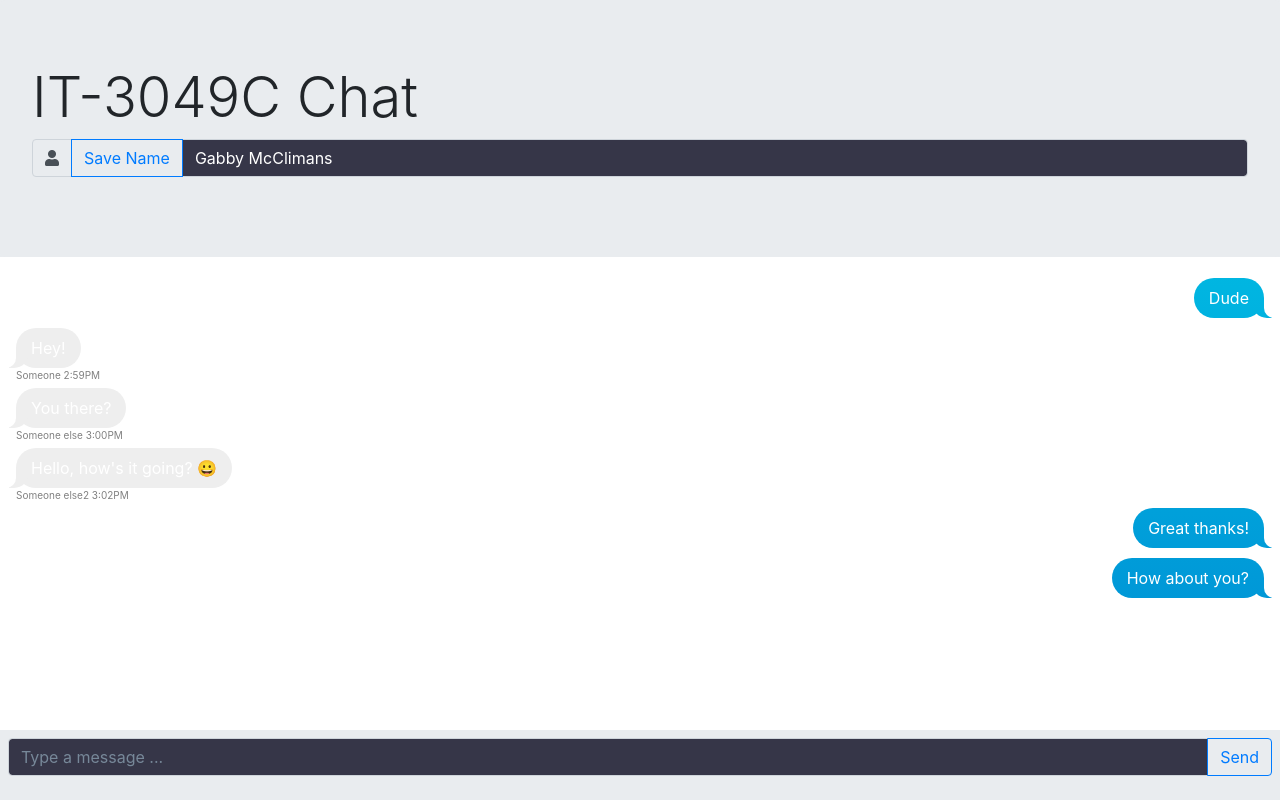
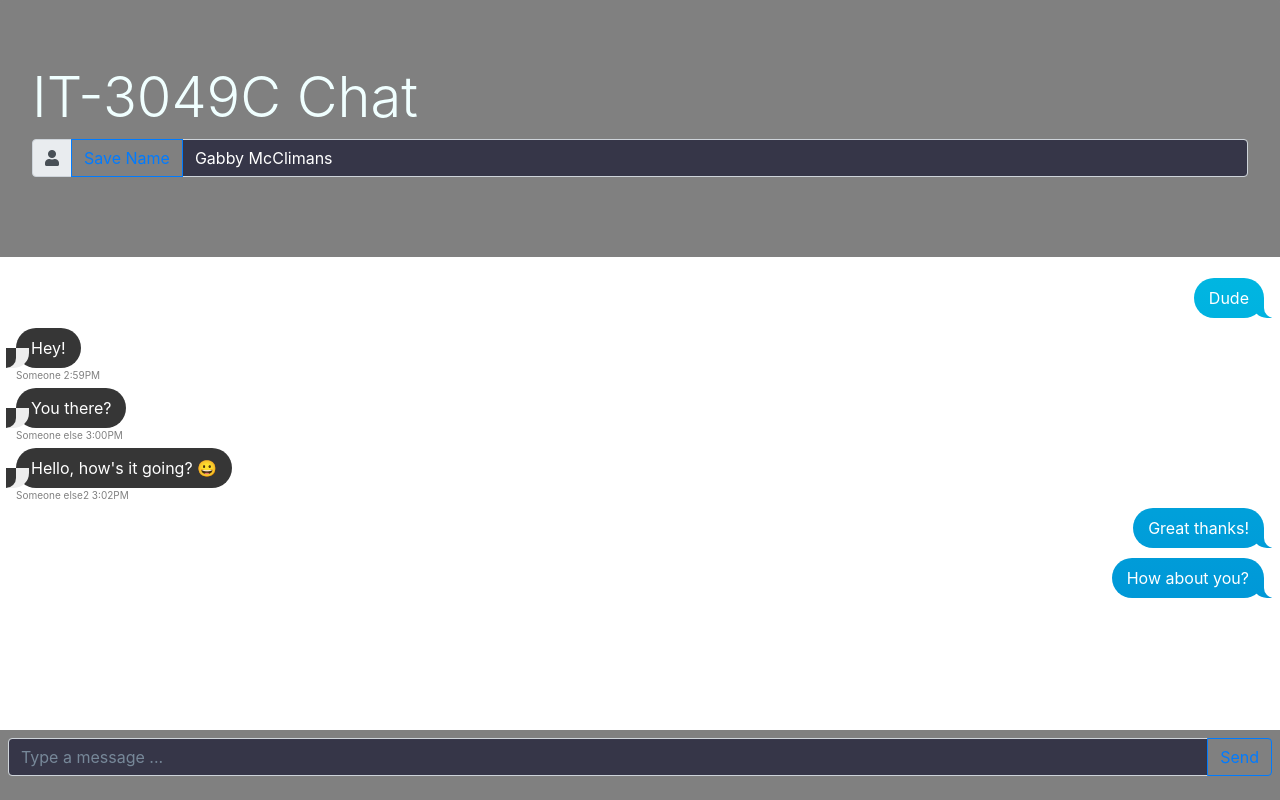
Before and after one commit to it3049c-fall22-henderson/chatting-application-FallenFoxes, a website: page index.html in a window 1280 px wide. Drawn offline with Linux system fonts and the light colour scheme; no server answers.

Commit message:
tested update

```diff
--- a/resources/css/styles.css
+++ b/resources/css/styles.css
@@ -13,11 +13,16 @@ body {
 
 header,
     footer {
-    background: #e9ecef;
+    background: gray;
 }
 
 .jumbotron {
     margin-bottom:0;
+    background-color: gray;
+}
+
+.jumbotron h1 {
+  color:azure
 }
 
 footer {
@@ -56,7 +61,7 @@ footer {
 
 .yours .message {
   margin-right: 25%;
-  background-color: #eee;
+  background-color: rgb(54, 54, 54);
   position: relative;
   color: white;
 }
@@ -81,7 +86,7 @@ footer {
   left: -10px;
   width: 10px;
   height: 20px;
-  background: white;
+  background: rgb(54, 54, 54);
   border-bottom-right-radius: 10px;
 }
 
```
